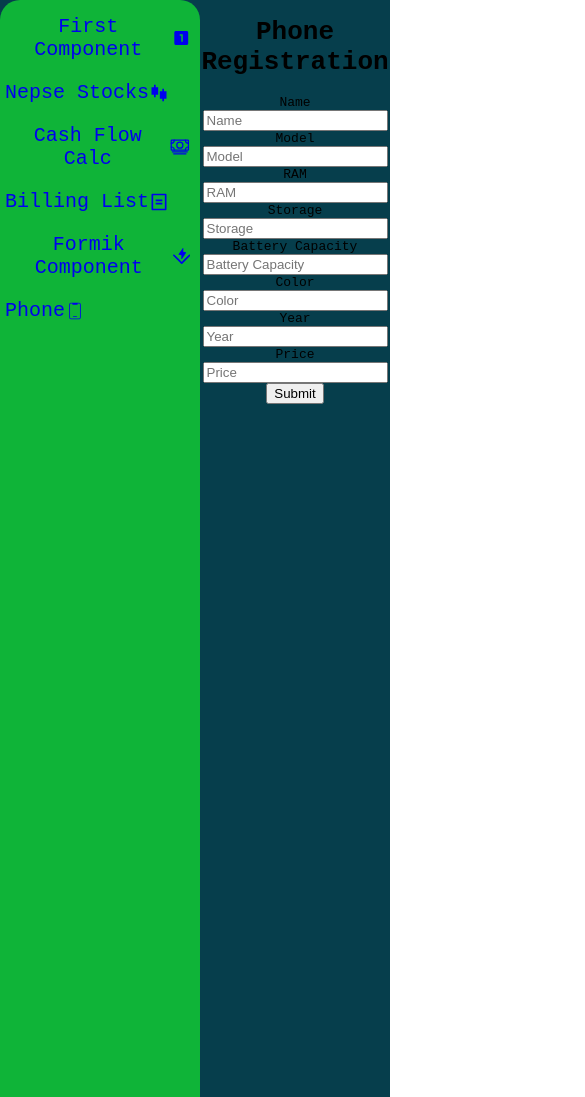
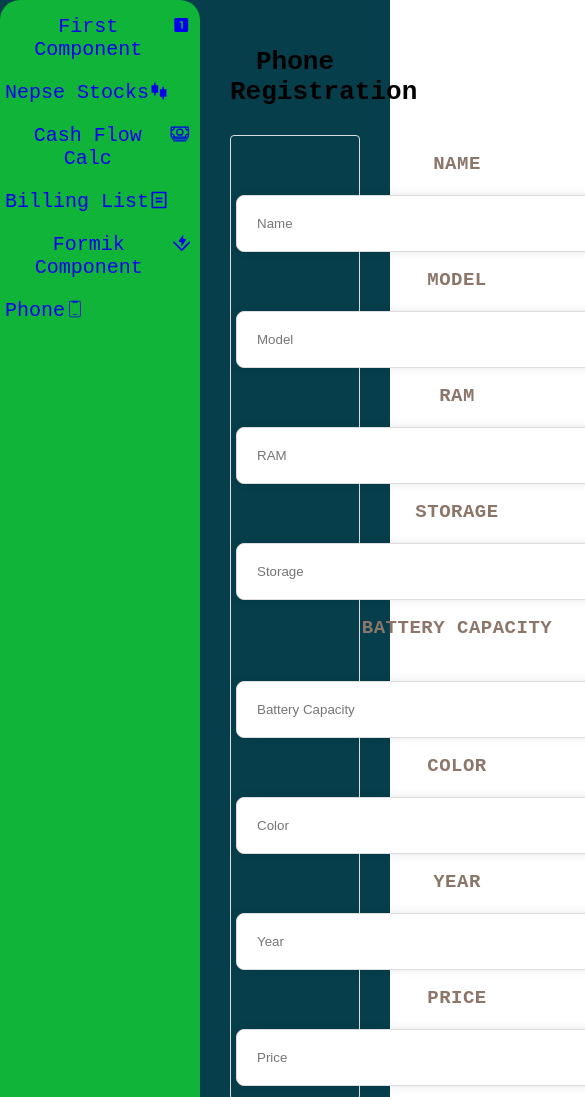
Before and after one commit to srijankarki07/ReactJS, a React app: page /phone in a window 390 px wide. Shown: the top 1097 px of the page, 585 px wide, since content can reach past the window. Built offline with nearby package versions, Linux system fonts and the light colour scheme.

Commit message:
added some css for phone reg form

```diff
--- a/src/components/App.css
+++ b/src/components/App.css
@@ -365,7 +365,13 @@
   flex-direction: column;
   border-radius: 20px;
   background-color: #0fb438;
+  text-align: left;
   height: 200vh;
+}
+
+.body .main-container {
+  width: calc(100% - 200px);
+  padding: 30px, 40px;
 }
 
 .body #sidebar .sidebar-option {
@@ -375,20 +381,84 @@
   text-align: center;
   transition: all 0.4s;
   display: flex;
-  align-items: center;
+  align-items: left;
   font-size: 20px;
 }
 
 .body #sidebar .sidebar-option svg {
   margin-right: 5px;
 }
-
 .body #sidebar .sidebar-option:hover {
   background-color: #5643cc;
   color: honeydew;
 }
 
-.body .main-container {
-  width: calc(100% - 200px);
-  padding: 30px, 40px;
+form {
+  display: flex;
+  flex-direction: column;
+  margin: 30px;
 }
+
+.input-label {
+  font-size: 19px;
+  text-align: center;
+  text-transform: uppercase;
+  font-weight: 600;
+  letter-spacing: 0.5px;
+  color: #8c7569;
+  transition: 0.3s;
+}
+.input-box {
+  font-size: 15px;
+  text-align: left;
+  letter-spacing: 0.5px;
+  color: #8c7569;
+  transition: 0.3s;
+}
+
+.input-block {
+  display: flex;
+  flex-direction: column;
+  flex-wrap: wrap;
+  padding: 5px 5px 8px;
+  border: 1px solid #ddd;
+  border-radius: 4px;
+  margin-top: 10px;
+  margin-bottom: 10px;
+  transition: 0.3s;
+}
+
+label {
+  margin-bottom: 0px;
+  margin-top: 12px;
+}
+
+input {
+  min-width: 400px;
+  margin: left 20px;
+  margin: 20px auto;
+  margin-bottom: 5px;
+  padding: 20px;
+  border: 1px solid #ddd;
+  border-radius: 8px;
+  box-shadow: 0 0 10px rgba(0, 0, 0, 0.1);
+}
+
+button {
+  background-color: #007bff;
+  color: #fff;
+  padding: 10px;
+  border: none;
+  border-radius: 4px;
+  cursor: pointer;
+}
+
+button:hover {
+  background-color: #0056b3;
+}
+.form-error {
+  font-size: 0.8rem;
+  text-align: center;
+  color: #ff0a01;
+  margin-bottom: 8px;
+}
```
